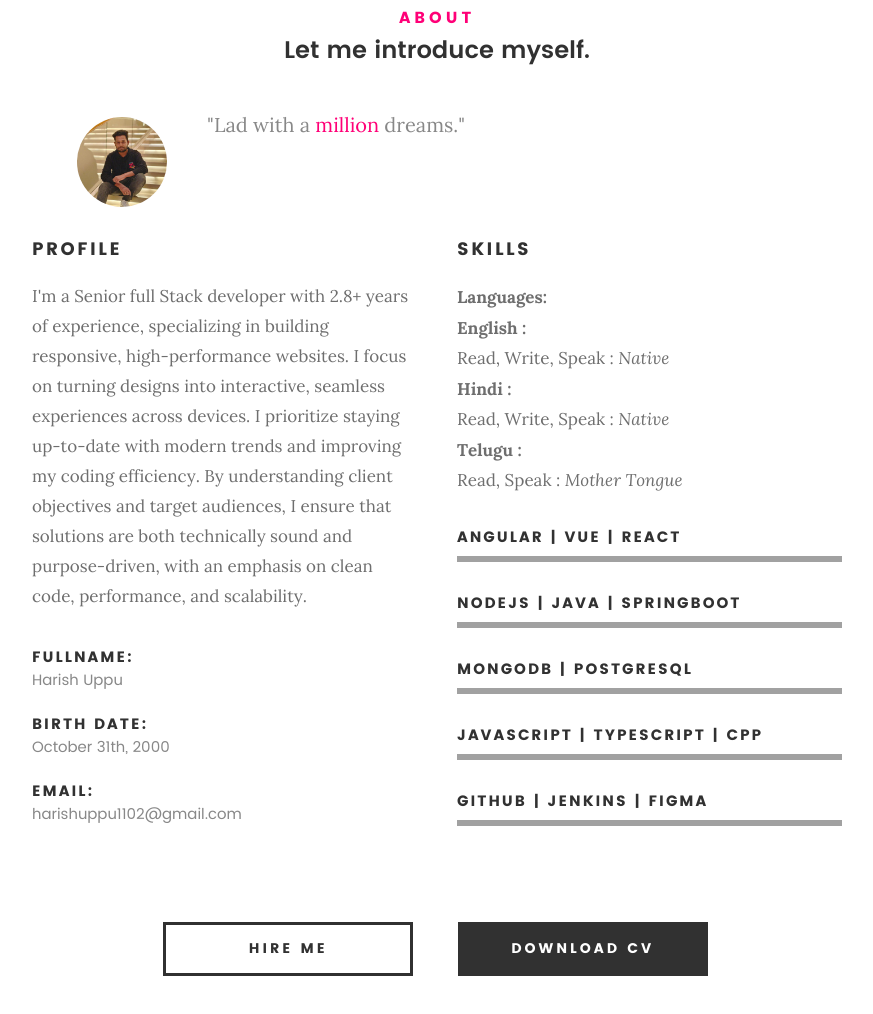
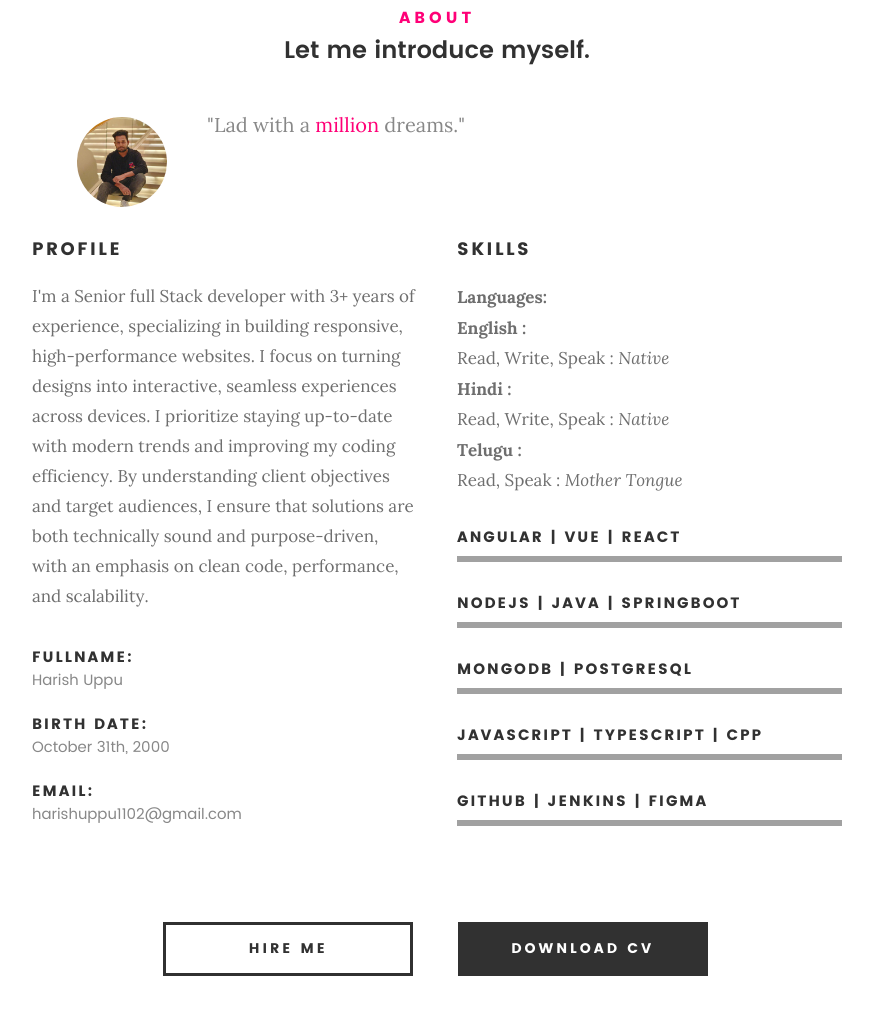
Before and after one commit to harishuppu/portfolio, a plain HTML site: page index.html in a window 1280 px wide. Shown: the part 857-1871 px from the top of the page, without its empty margins (203-1076 px from the left). Drawn offline with Linux system fonts and the light colour scheme; files whose address does not match are found by name.

Commit message:
updated ind3x.html

```diff
--- a/index.html
+++ b/index.html
@@ -152,7 +152,7 @@
    		<div class="col-six tab-full">
 
    			<h3>Profile</h3>
-                  <p>I'm a Senior full Stack developer with 2.8+ years of experience, specializing in building responsive, high-performance websites. I focus on turning designs into interactive, seamless experiences across devices. I prioritize staying up-to-date with modern trends and improving my coding efficiency. By understanding client objectives and target audiences, I ensure that solutions are both technically sound and purpose-driven, with an emphasis on clean code, performance, and scalability.
+                  <p>I'm a Senior full Stack developer with 3+ years of experience, specializing in building responsive, high-performance websites. I focus on turning designs into interactive, seamless experiences across devices. I prioritize staying up-to-date with modern trends and improving my coding efficiency. By understanding client objectives and target audiences, I ensure that solutions are both technically sound and purpose-driven, with an emphasis on clean code, performance, and scalability.
 				   </p>
 
    			<ul class="info-list">
```
